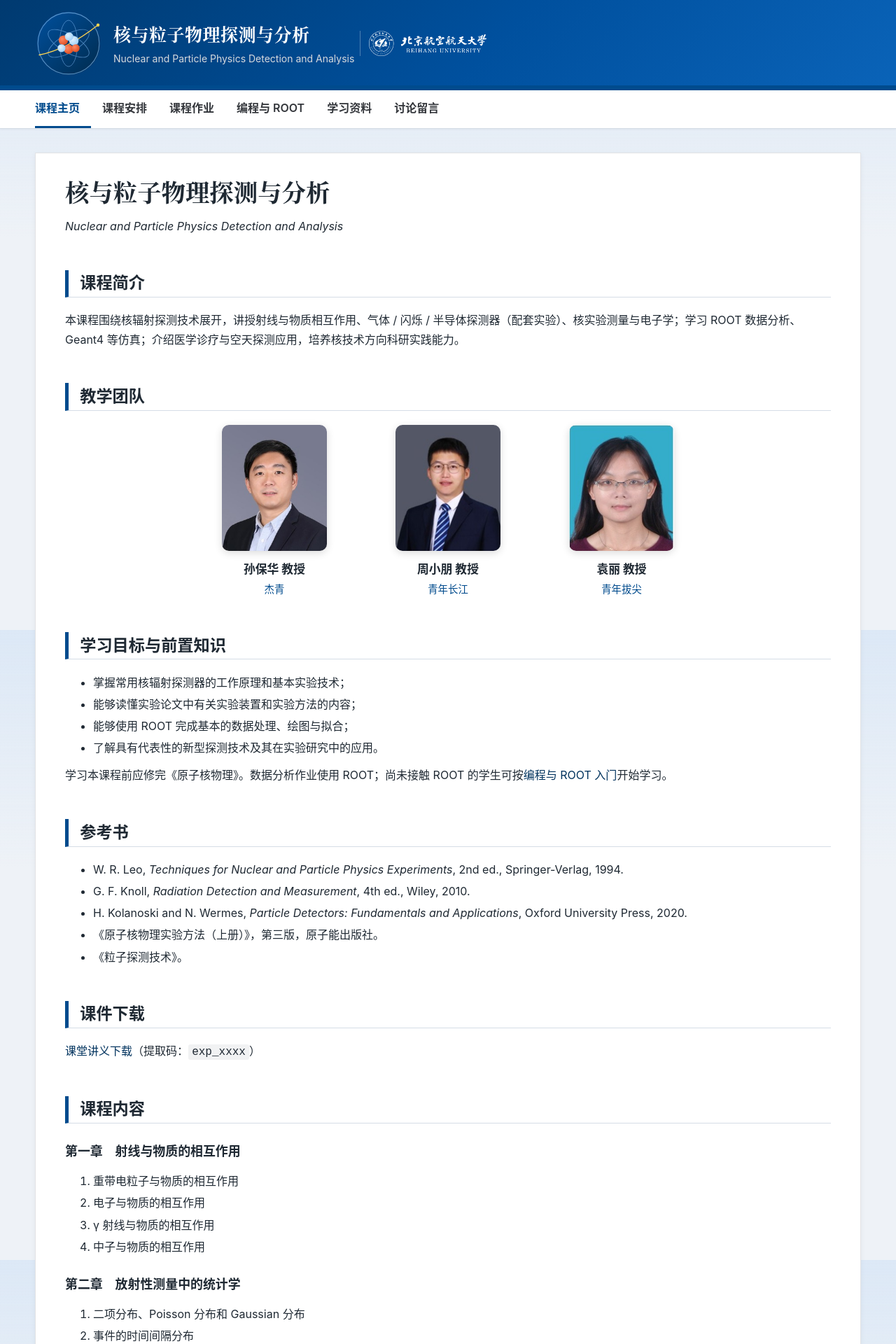
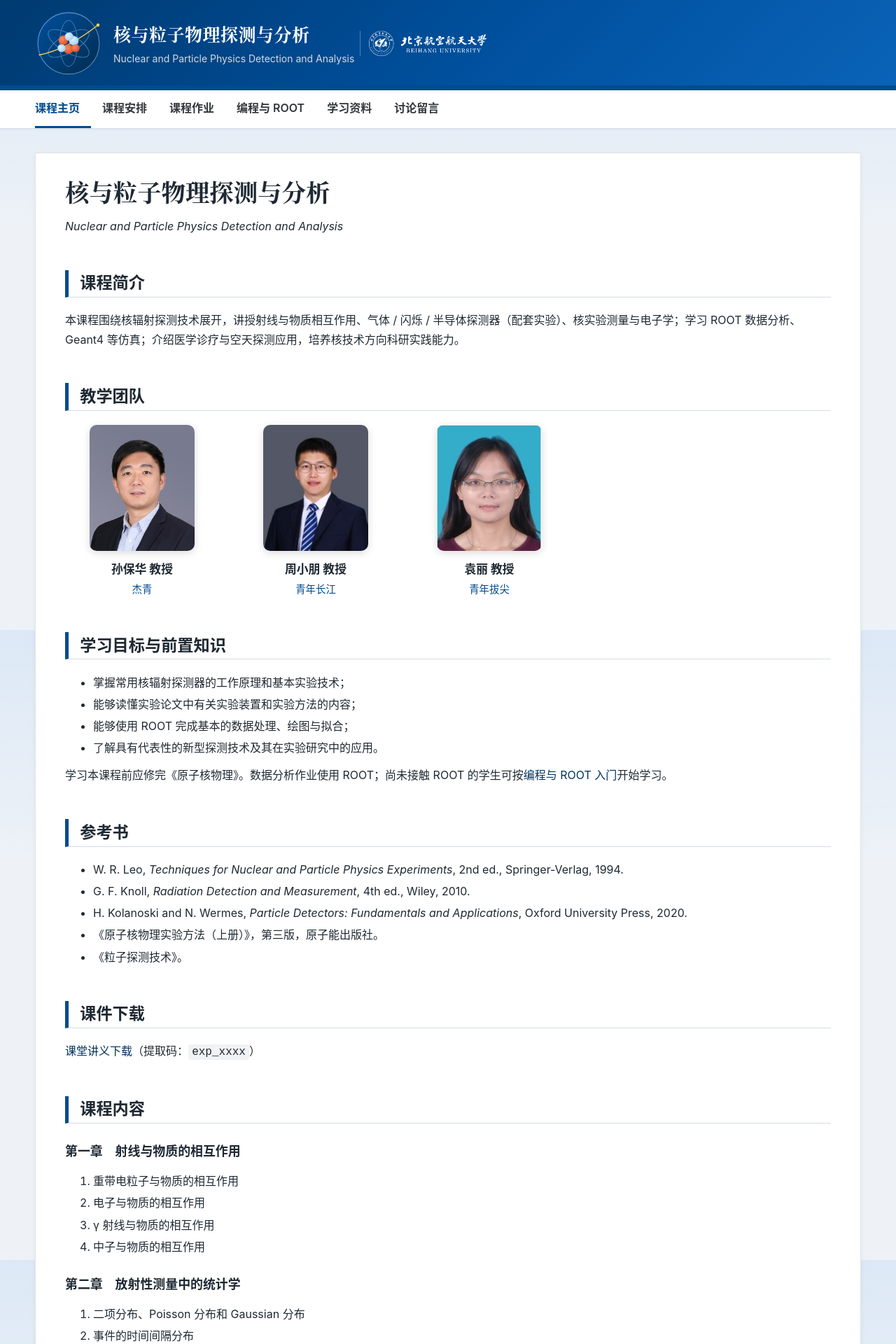
Before and after one commit to yt876/Nuclear-and-Particle-Physics-Detection-and-Analysis, a Jekyll site: the page built from README.md, in a window 1280 px wide. Shown: the top 1920 px of the page at 70% size. Built offline with Jekyll 4.4.1, drawn with Linux system fonts in a browser that asks for light colours; our own code applies the rules of GitHub Pages for plain Markdown files.

Commit message:
Left-align teaching team cards and cache-bust stylesheet

```diff
--- a/_layouts/default.html
+++ b/_layouts/default.html
@@ -6,7 +6,7 @@
     <meta name="description" content="{{ page.description | default: site.description | escape }}">
     <title>{% if page.title and page.url != '/' %}{{ page.title }} · {% endif %}{{ site.title }}</title>
     <link rel="icon" type="image/svg+xml" href="{{ '/assets/images/course-logo.svg' | relative_url }}">
-    <link rel="stylesheet" href="{{ '/assets/css/style.css' | relative_url }}">
+    <link rel="stylesheet" href="{{ '/assets/css/style.css' | relative_url }}?v=2">
   </head>
   <body>
     <header class="site-header">
--- a/assets/css/style.scss
+++ b/assets/css/style.scss
@@ -240,7 +240,7 @@
 .team-grid {
   display: flex;
   flex-wrap: wrap;
-  justify-content: center;
+  justify-content: flex-start;
   gap: 28px;
   margin: 1.3em 0 0.4em;
 }
```
